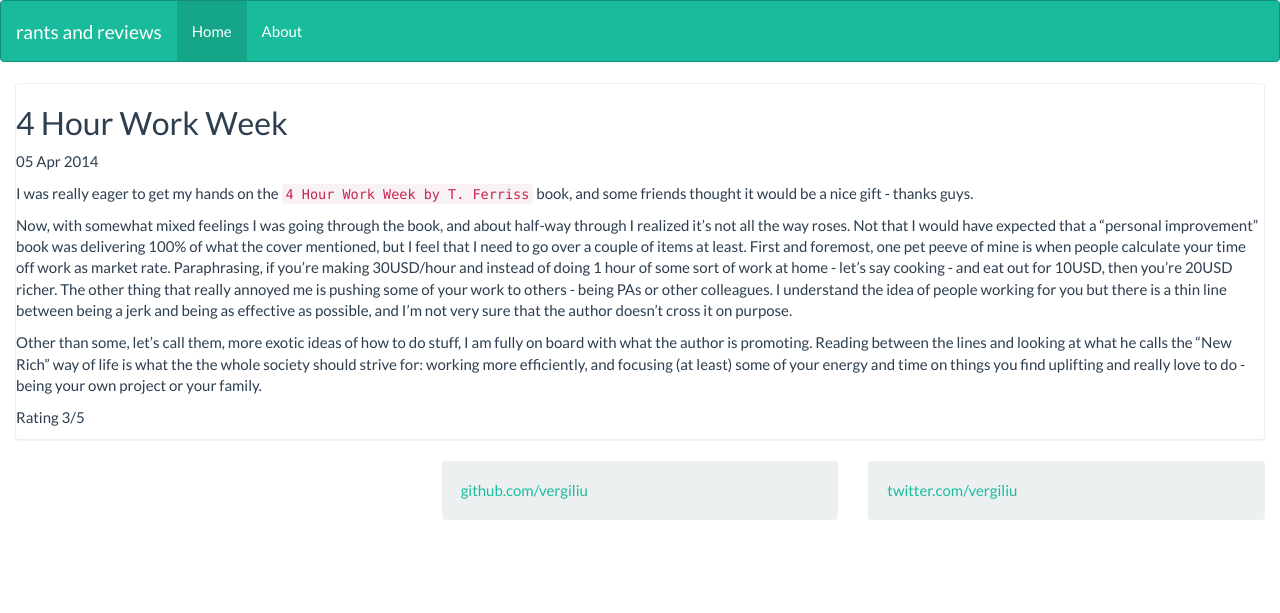
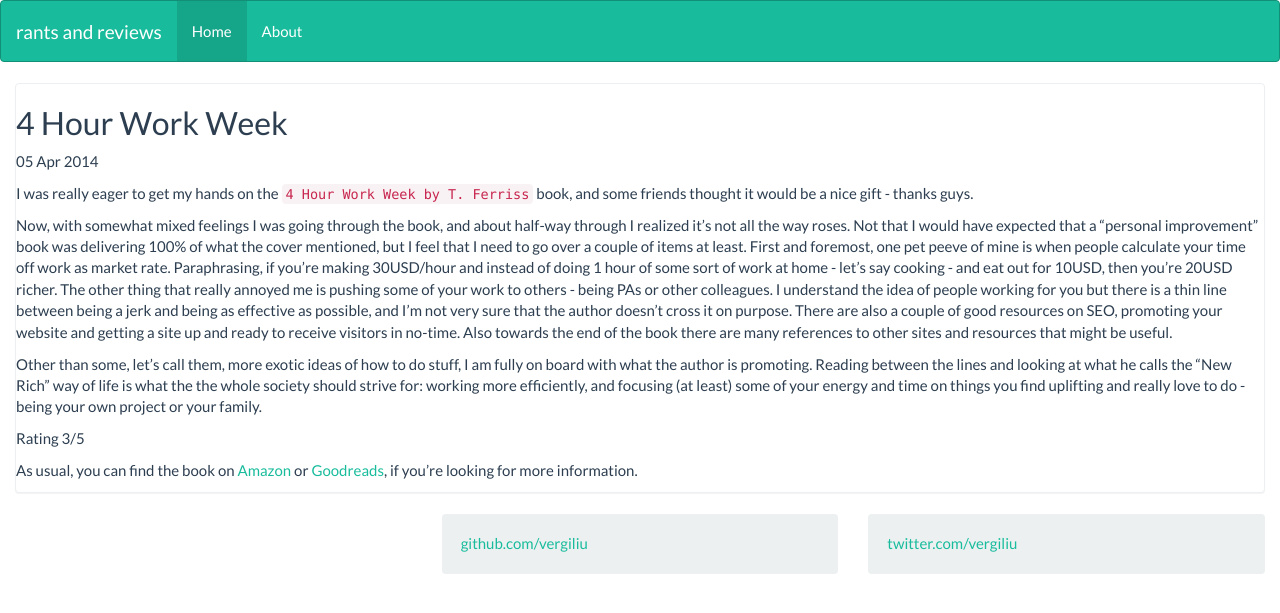
Before and after one commit to vergiliu/vergiliu.github.io, a Jekyll site: the page built from _posts/2014-04-05-four-hour-work-week.md, in a window 1280 px wide. Shown: the top 613 px of the page. Built offline with Jekyll 4.4.1, drawn with Linux system fonts in a browser that asks for light colours; Markdown is read by kramdown in place of the engine named in the settings.

Commit message:
4hww review added

```diff
--- a/_posts/2014-04-05-four-hour-work-week.md
+++ b/_posts/2014-04-05-four-hour-work-week.md
@@ -12,11 +12,14 @@
 Not that I would have expected that a "personal improvement" book was delivering 100% of what the cover mentioned, but I feel that I need to go over a couple of items at least.
 First and foremost, one pet peeve of mine is when people calculate your time off work as market rate. Paraphrasing, if you're making 30USD/hour and instead of doing 1 hour of some sort of work at home - let's say cooking - and eat out for 10USD, then you're 20USD richer.
 The other thing that really annoyed me is pushing some of your work to others - being PAs or other colleagues. I understand the idea of people working for you but there is a thin line between being a jerk and being as effective as possible, and I'm not very sure that the author doesn't cross it on purpose.
+There are also a couple of good resources on SEO, promoting your website and getting a site up and ready to receive visitors in no-time. Also towards the end of the book there are many references to other sites and resources that might be useful.
 
 Other than some, let's call them, more exotic ideas of how to do stuff, I am fully on board with what the author is promoting. Reading between the lines and looking at what he calls the "New Rich" way of life is what the the whole society should strive for:
 working more efficiently, and focusing (at least) some of your energy and time on things you find uplifting and really love to do - being your own project or your family.
 
 Rating 3/5
 
+As usual, you can find the book on [Amazon] or [Goodreads], if you're looking for more information.
+
 [Amazon]: http://www.amazon.com/4-Hour-Work-Week-Escape-Anywhere-ebook/dp/B006X0M2TS/ref=sr_1_1
 [Goodreads]: https://www.goodreads.com/book/show/9278897-the-4-hour-work-week
```
Also changed, not shown: index.html (line endings or trailing spaces).
